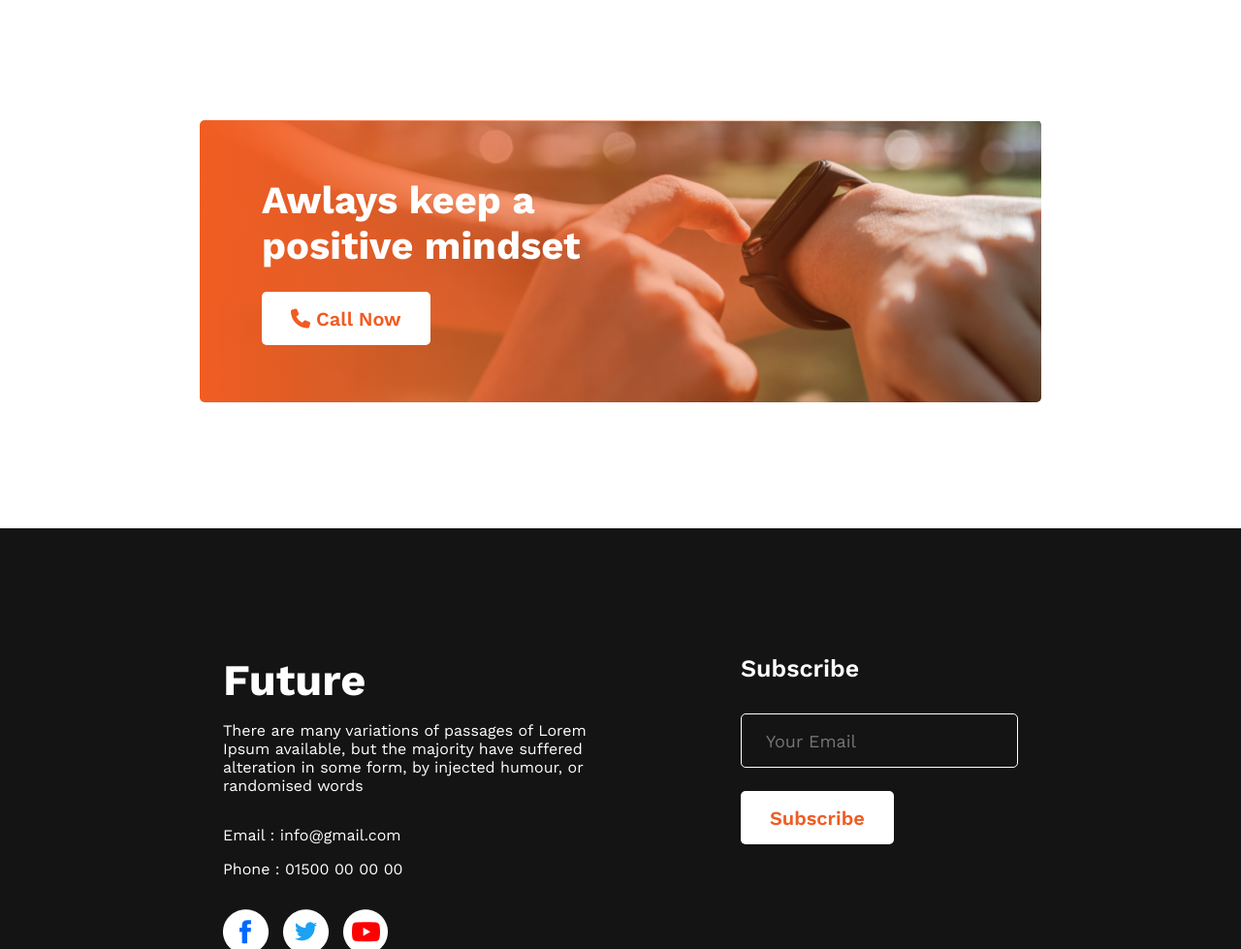
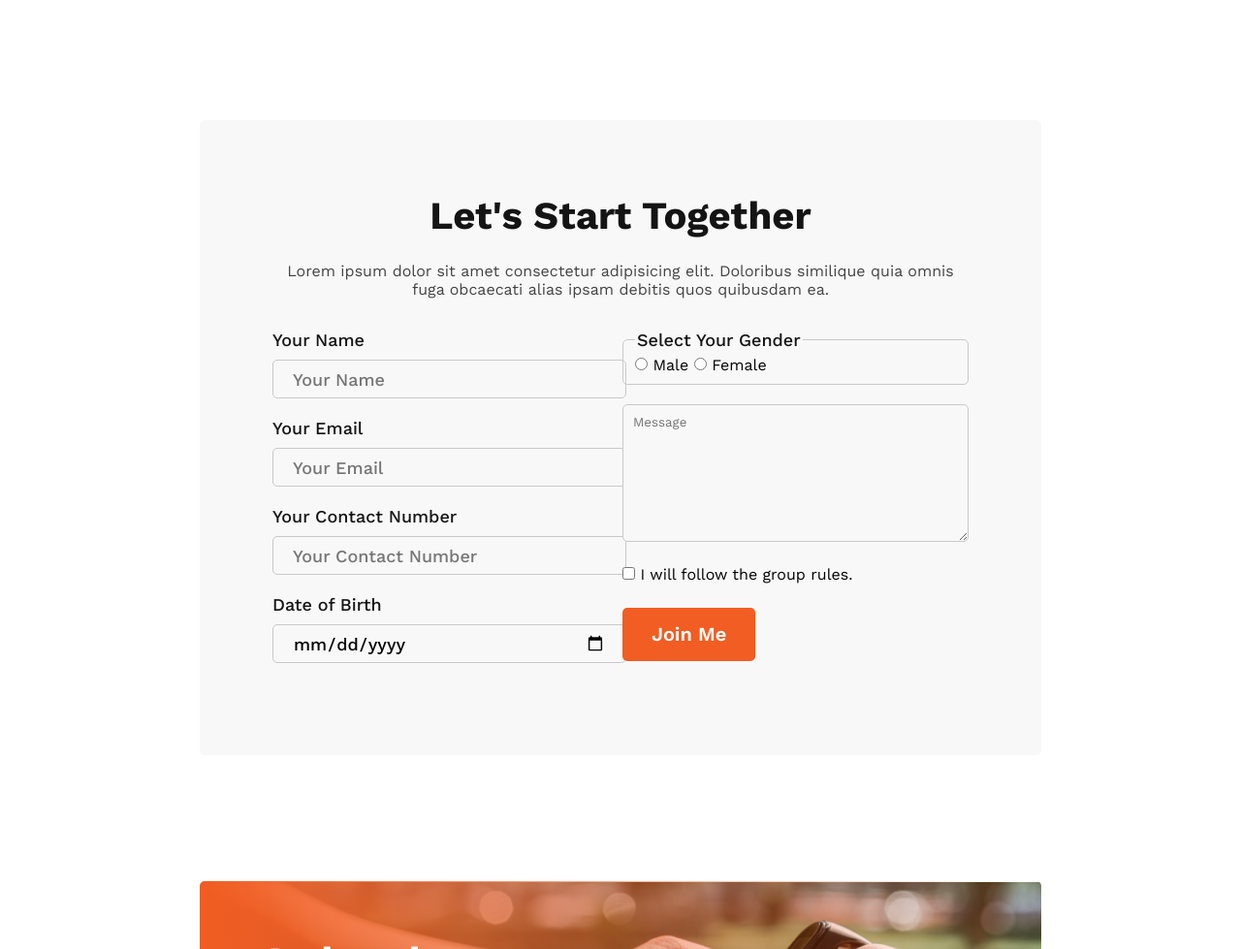
Before and after one commit to onlyyasad/-first-assignment, a plain HTML site: page index.html in a window 1280 px wide. Shown: the part 1900-2879 px from the top of the page at 97% size. Drawn offline with nearby package versions, Linux system fonts and the light colour scheme.

Commit message:
complete

```diff
--- a/index.html
+++ b/index.html
@@ -7,7 +7,8 @@
     <meta name="viewport" content="width=device-width, initial-scale=1.0">
     <link rel="preconnect" href="https://fonts.googleapis.com">
     <link rel="preconnect" href="https://fonts.gstatic.com" crossorigin>
-    <link href="https://fonts.googleapis.com/css2?family=Work+Sans:wght@300;400;500;600;700;800;900&display=swap" rel="stylesheet">
+    <link href="https://fonts.googleapis.com/css2?family=Work+Sans:wght@300;400;500;600;700;800;900&display=swap"
+        rel="stylesheet">
     <script src="https://kit.fontawesome.com/b6e09818c5.js" crossorigin="anonymous"></script>
     <link rel="stylesheet" href="styles/style.css">
     <title>New Year New Me</title>
@@ -24,13 +25,16 @@
 
     </header>
     <main>
+
+        <!-- This is My Failures of Previous Year Section -->
+
         <section class="my-failure">
             <img src="images/person.png" alt="person">
             <div class="my-failure-contents">
                 <h2 class="my-failure-title">My failures of previous year</h2>
                 <p class="my-failure-description">Contrary to popular belief, Lorem Ipsum is not simply random text. It
-                    has roots in a piece of classical Latin literature from 45 BC, making it over 2000 years old.
-                    Richard McClintock.</p>
+                    has roots in a piece of classical Latin literature from 45 BC, making it over 2000 years old.Richard
+                    McClintock.</p>
                 <ul class="my-failure-list">
                     <li><i class="fa-solid fa-check"></i> Contrary to popular belief, is not simply.</li>
                     <li><i class="fa-solid fa-check"></i> Contrary to popular belief.</li>
@@ -41,6 +45,9 @@
             </div>
 
         </section>
+
+        <!-- This is My Plan Section -->
+
         <section class="my-plans-container">
             <h2 class="my-plans-title">My Plans</h2>
             <div class="my-plans">
@@ -66,6 +73,61 @@
                 </div>
             </div>
         </section>
+
+        <!-- Extra Section: Let's Start Together -->
+
+        <section class="together">
+            <h2 class="together-title">Let's Start Together</h2>
+            <p class="together-description">Lorem ipsum dolor sit amet consectetur adipisicing elit. Doloribus similique
+                quia omnis fuga obcaecati alias ipsam debitis quos quibusdam ea.</p>
+            <div class="information-container">
+                <div class="information">
+                    <form>
+                        <label for="name">Your Name</label>
+                        <input type="text" name="" id="name" placeholder="Your Name">
+
+                        <label for="email">Your Email</label>
+                        <input type="email" name="" id="email"
+                                placeholder="Your Email">
+
+                        <label for="number">Your Contact Number</label>
+                        <input type="number" name="" id="number"
+                                placeholder="Your Contact Number">
+
+                        <label for="date-of-birth">Date of Birth </label>
+                        <input type="date" name="" id="date-of-birth">
+                    </form>
+                </div>
+                <div class="agree-join">
+                    <form>
+                        <fieldset>
+                            <legend>Select Your Gender</legend>
+                            <label for="gender">
+                                <input type="radio" name="gender" id="male"> Male
+                            </label>
+                            <label for="gender">
+                                <input type="radio" name="gender" id="female"> Female
+                            </label>
+                        </fieldset>
+
+                        <textarea name="" id="" cols="40" rows="8" placeholder="Message"></textarea>
+                        <label for="agree" class="checkbox">
+                            <input type="checkbox" name="" id="agree"> I will follow the group rules.
+                        </label>
+
+                        <input class="submit-btn" type="submit" value="Join Me">
+                    </form>
+                </div>
+
+
+            </div>
+
+
+        </section>
+
+        <!-- This is Call Now Section -->
+
+
         <section class="call-now">
             <h3>Awlays keep a positive mindset</h3>
             <button class="uni-btn" type="submit"><i class="fa-solid fa-phone"></i> Call Now</button>
@@ -75,7 +137,8 @@
     <footer>
         <section class="future">
             <h3 class="future-title">Future</h3>
-            <P class="future-description">There are many variations of passages of Lorem Ipsum available, but the majority have suffered alteration in some form, by injected humour, or randomised words</P>
+            <P class="future-description">There are many variations of passages of Lorem Ipsum available, but the
+                majority have suffered alteration in some form, by injected humour, or randomised words</P>
             <p class="future-email">Email : info@gmail.com</p>
             <p class="future-phone">Phone : 01500 00 00 00</p>
             <div class="follow">
@@ -84,6 +147,9 @@
                 <a href=""><img src="images/icons/youtube.png" alt=""></a>
             </div>
         </section>
+
+        <!-- This is Subscribe form Area Section -->
+
         <section class="form">
             <h3>Subscribe</h3>
             <input type="email" name="" id="" placeholder="Your Email">
--- a/styles/style.css
+++ b/styles/style.css
@@ -46,7 +46,7 @@ header {
     margin-bottom: 32px;
 }
 
-.contact-us {
+header button{
     font-weight: 600;
     font-size: 20px;
     height: 55px;
@@ -126,7 +126,6 @@ header button:hover {
     font-size: 40px;
     color: #151414;
     margin-bottom: 55px;
-
 }
 
 .my-plans {
@@ -150,6 +149,101 @@ header button:hover {
     font-weight: 500;
     font-size: 20px;
     color: #737272;
+}
+
+/* Extra Section: Let's Start Together */
+
+.together{
+    margin: 130px 206px;
+    background-color: #f8f8f8;
+    padding: 75px;
+    border: 0;
+    border-radius: 5px;
+}
+.together h2, .together p{
+    text-align: center;
+}
+.together-title{
+    font-weight: 700;
+    font-size: 40px;
+    margin-bottom: 24px;
+    color: #151414;
+
+}
+
+.together-description{
+    font-size: 16px;
+    color: #444343;
+    margin-bottom: 32px;
+}
+
+.information{
+    width: 50%;
+}
+
+.information-container{
+    display: flex;
+    justify-content: space-between;
+    text-align: left;
+}
+
+.information label, .checkbox, .submit-btn{
+    display: block;
+}
+
+.information label{
+    font-weight: 500;
+    font-size: 18px;
+    Color:#151414;
+    margin-bottom: 10px;
+
+}
+
+.information input{
+    font-weight: 500;
+    font-size: 18px;
+    background-color: #f8f8f8;
+    border: 1px solid #c9c9c9;
+    border-radius: 5px;
+    height: 30px;
+    width: 90%;
+    padding: 4px 20px;
+    margin-bottom: 20px;
+}
+
+.submit-btn{
+    font-weight: 600;
+    font-size: 20px;
+    height: 55px;
+    background-color: rgb(241, 93, 34);
+    color: #ffffff;
+    border: 0;
+    border-radius: 5px;
+    padding: 10px 30px;
+}
+
+.submit-btn:hover {
+    background-color: #e97c51;
+}
+
+.agree-join fieldset, .agree-join textarea{
+    margin-bottom: 20px;
+    border: 1px solid #c9c9c9;
+    border-radius: 5px;
+}
+
+.agree-join fieldset legend{
+    font-weight: 500;
+    font-size: 18px;
+    color: #151414;
+}
+
+.agree-join textarea{
+    padding: 10px;
+    background-color: #f8f8f8;
+}
+.checkbox{
+    margin-bottom: 25px;
 }
 
 /* Call Now Section Styles */
```
